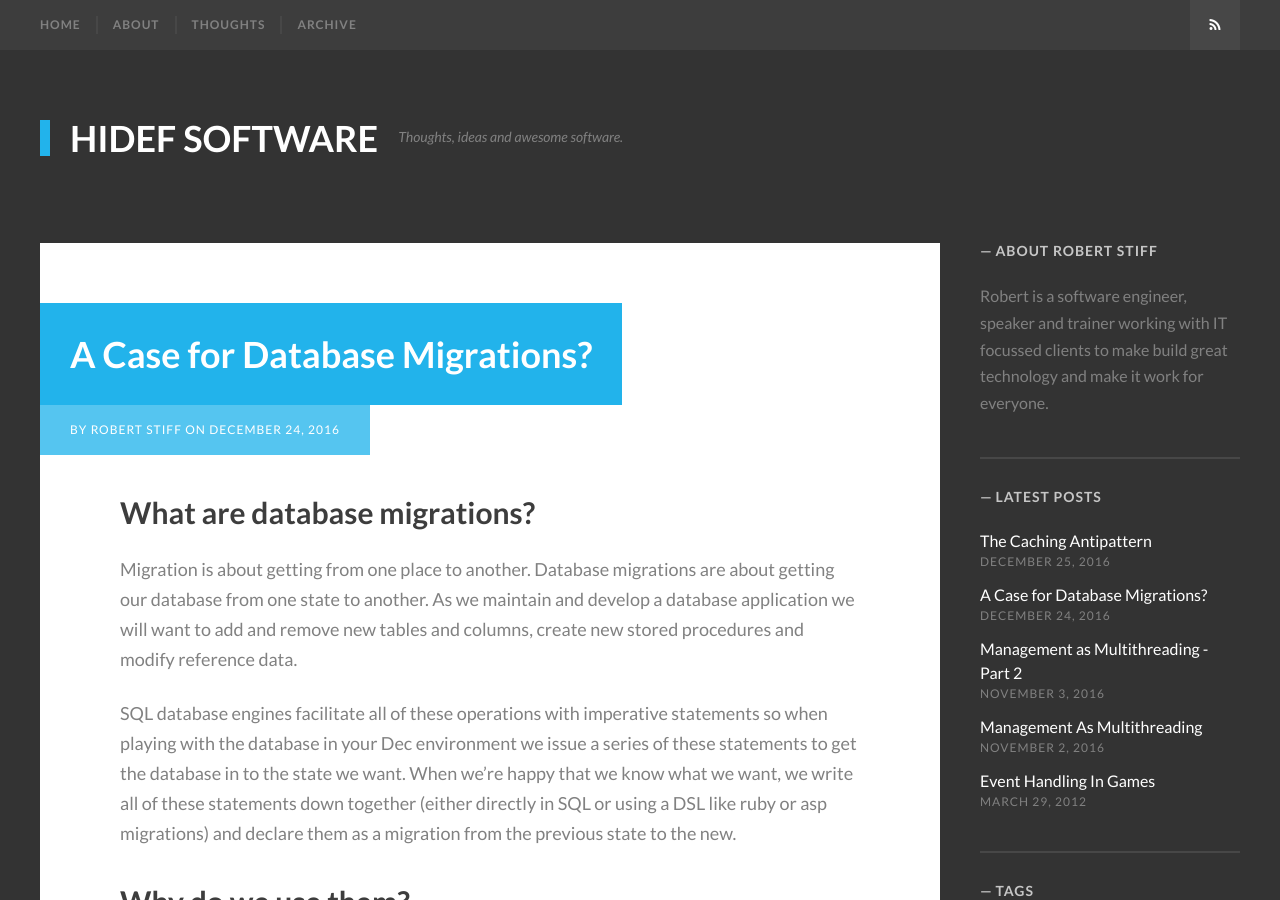
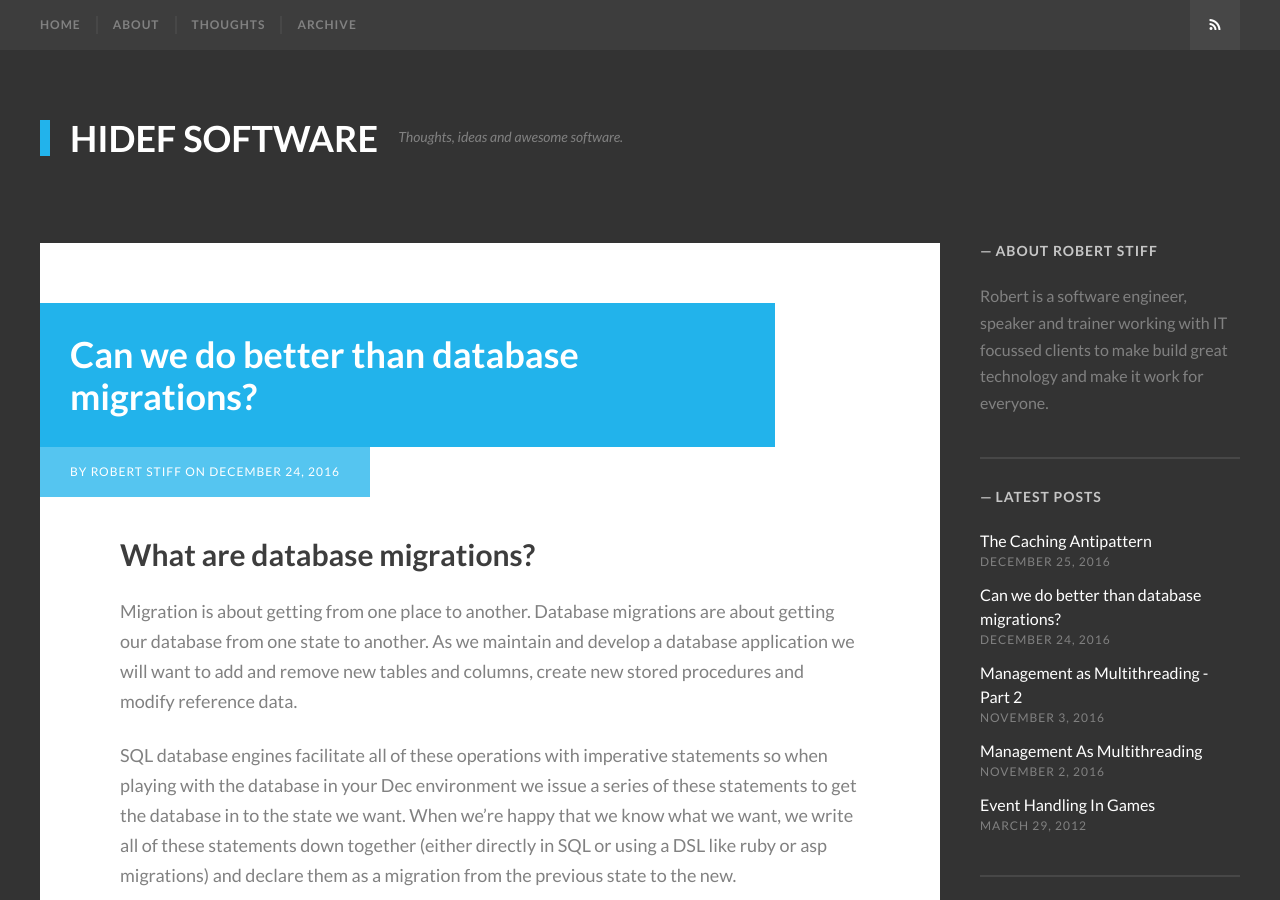
Before and after one commit to uatec/hidef.github.io, a Jekyll site: the page built from _posts/2016-12-24-can-we-do-better-than-database-migrations.md, in a window 1280 px wide and 900 px high. Built offline with Jekyll 4.4.1, drawn with Linux system fonts in a browser that asks for light colours; some web fonts are replaced.

Commit message:
A slightly more appropriate title for this article

```diff
--- a/_posts/2016-12-24-a-case-for-database-migrations.md
+++ b/_posts/2016-12-24-can-we-do-better-than-database-migrations.md
@@ -1,5 +1,5 @@
 ---
-title: "A Case for Database Migrations?"
+title: "Can we do better than database migrations?"
 author: Robert Stiff
 layout: post
 tags: ["databases", "SQL", "Software Development"]
```
